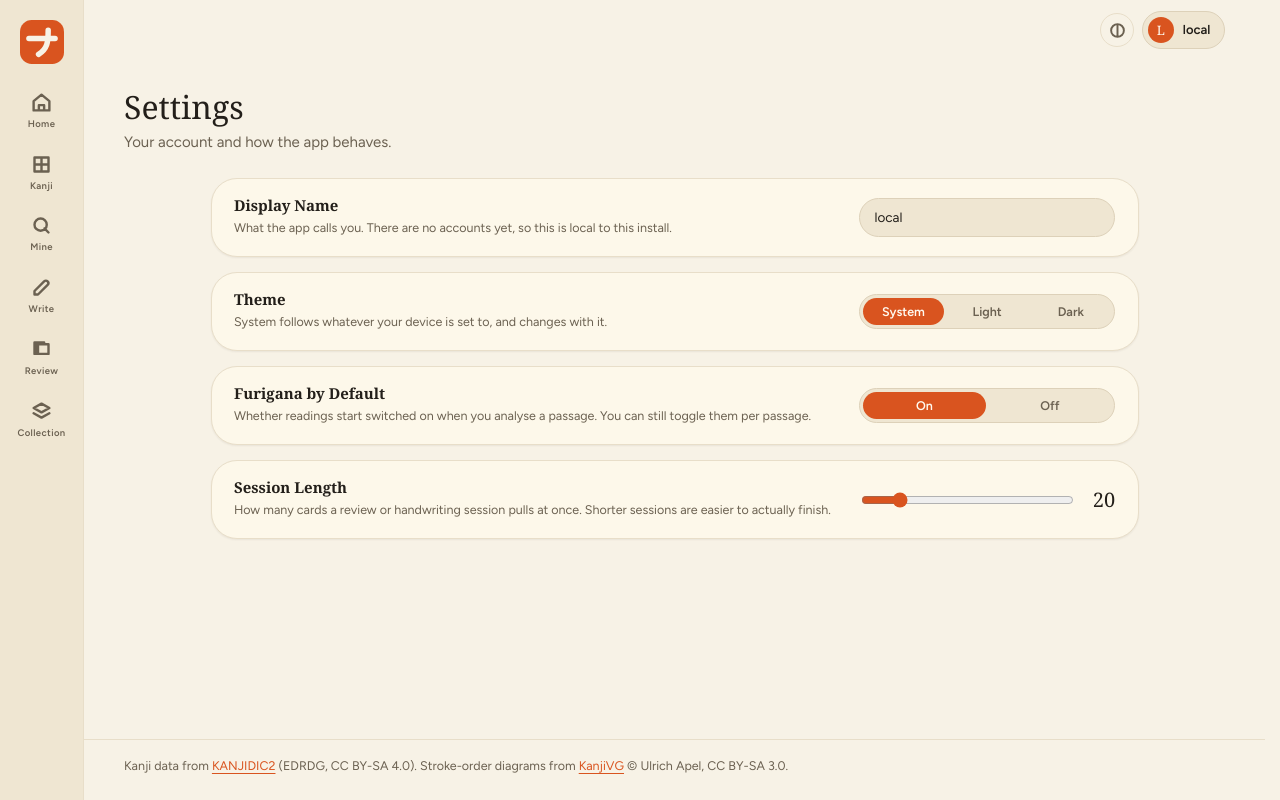
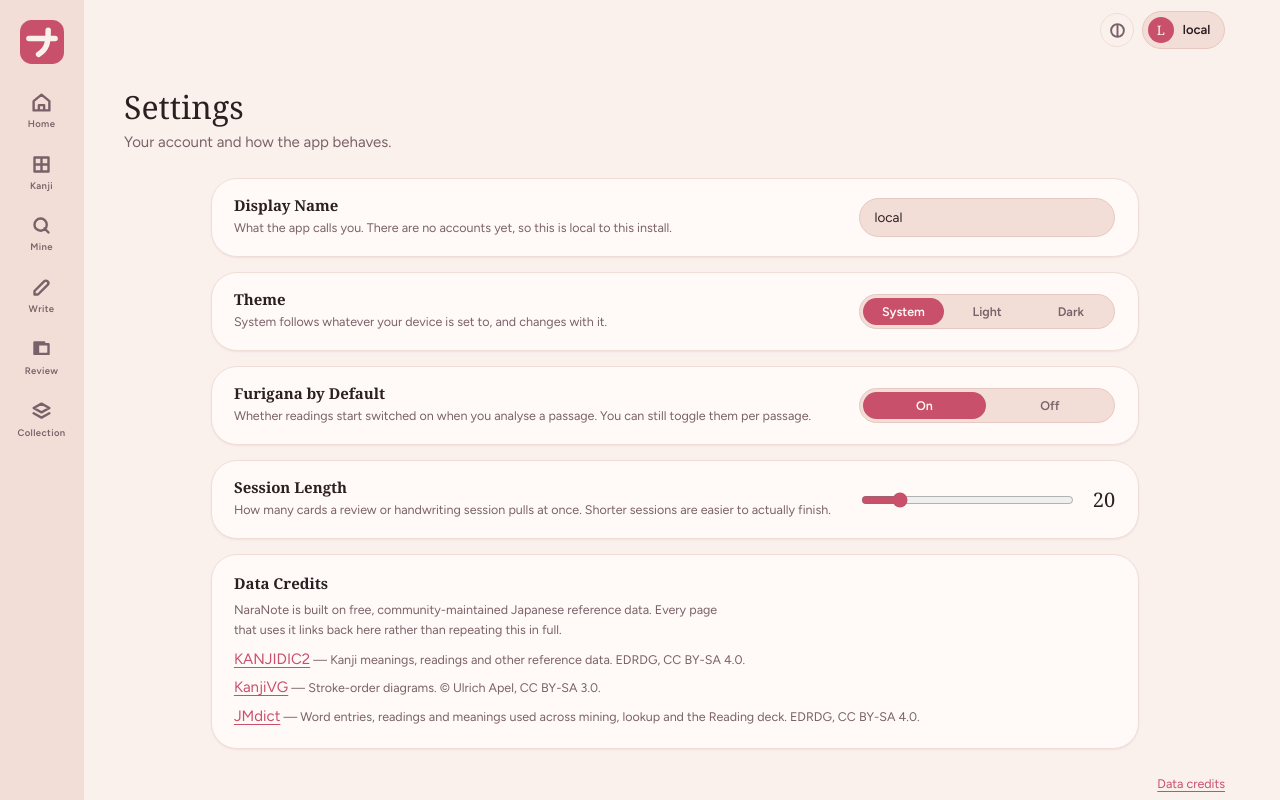
Before and after one commit to BeastMaster75/NaraNote, a React (Vite) app in the folder frontend/: page /settings in a window 1280 px wide. Built offline with nearby package versions, Linux system fonts and the light colour scheme; no server answers; a web font is replaced by a local one.

Commit message:
Refactor color palette and update credits section in SettingsPage

```diff
--- a/frontend/src/App.css
+++ b/frontend/src/App.css
@@ -182,19 +182,21 @@ code {
   color: var(--nn-bengara);
 }
 
-/* Attribution is a licence condition for KANJIDIC2 and KanjiVG, so it sits in
-   the layout rather than on one page — it can't be navigated away from. */
-/* Uncapped like .page, and sharing its horizontal padding so the attribution
-   lines up with the content above it. */
+/* Attribution is a licence condition for KANJIDIC2, KanjiVG and JMdict, so a
+   mention sits in the layout rather than on one page — it can't be navigated
+   away from. Deliberately just a link now, not the full sentence: the full
+   text lives once on Settings (#credits), and this is only here so the
+   licence's "reasonable to the medium" requirement is still met without
+   repeating three lines of legal text at the bottom of every page. */
 .credits {
   width: 100%;
   margin-top: auto;
-  padding: 1rem 2.5rem 1.5rem;
-  border-top: 1px solid var(--nn-line-soft);
+  padding: 0.4rem 2.5rem;
+  text-align: right;
 }
 
 @media (max-width: 900px) {
   .credits {
-    padding: 1rem 1.25rem 1.5rem;
+    padding: 0.4rem 1.25rem;
   }
 }
--- a/frontend/src/App.tsx
+++ b/frontend/src/App.tsx
@@ -49,11 +49,11 @@ function App() {
           <Route path="*" element={<NotFound />} />
         </Routes>
 
+        {/* The full attribution lives once on Settings — CC BY-SA still wants a
+            mention wherever the licensed data actually shows, so this stays,
+            just as quiet as something almost nobody needs to click gets to be. */}
         <footer className="credits small muted">
-          Kanji data from{' '}
-          <a href="https://www.edrdg.org/wiki/index.php/KANJIDIC_Project">KANJIDIC2</a> (EDRDG,
-          CC BY-SA 4.0). Stroke-order diagrams from{' '}
-          <a href="https://kanjivg.tagaini.net/">KanjiVG</a> &copy; Ulrich Apel, CC BY-SA 3.0.
+          <Link to="/settings#credits">Data credits</Link>
         </footer>
       </div>
     </div>
--- a/frontend/src/components/Logo.tsx
+++ b/frontend/src/components/Logo.tsx
@@ -2,7 +2,7 @@ type LogoProps = {
   /** Rendered width and height in px. The mark is drawn on a 64-unit box and
    *  scales cleanly; it was designed to stay legible down to 16. */
   size?: number
-  /** Swap tile and stroke colours. For the rare placement where the persimmon
+  /** Swap tile and stroke colours. For the rare placement where the pink
    *  tile sits too close to a surrounding accent. */
   reversed?: boolean
   /** Accessible name. Omit when the word "NaraNote" already sits beside the
@@ -19,8 +19,8 @@ type LogoProps = {
  * same geometry with literal colours (a favicon can't read CSS variables).
  */
 export function Logo({ size = 40, reversed = false, label }: LogoProps) {
-  const tile = reversed ? 'var(--nn-brand-cream)' : 'var(--nn-brand-persimmon)'
-  const ink = reversed ? 'var(--nn-brand-persimmon)' : 'var(--nn-brand-cream)'
+  const tile = reversed ? 'var(--nn-brand-cream)' : 'var(--nn-brand-pink)'
+  const ink = reversed ? 'var(--nn-brand-pink)' : 'var(--nn-brand-cream)'
 
   return (
     <svg
--- a/frontend/src/practice/WritingCanvas.tsx
+++ b/frontend/src/practice/WritingCanvas.tsx
@@ -81,8 +81,8 @@ export function WritingCanvas({
     if (!showNumbers) return
 
     const styles = getComputedStyle(canvas)
-    const accent = styles.getPropertyValue('--nn-kaki').trim() || '#d9541f'
-    const halo = styles.getPropertyValue('--nn-raised').trim() || '#fdf8ea'
+    const accent = styles.getPropertyValue('--nn-kaki').trim() || '#c9506b'
+    const halo = styles.getPropertyValue('--nn-raised').trim() || '#fffaf8'
     const fontSize = Math.max(11, size * 0.05)
 
     context.font = `600 ${fontSize}px ui-monospace, Menlo, monospace`
--- a/frontend/src/styles/brand.css
+++ b/frontend/src/styles/brand.css
@@ -1,11 +1,10 @@
 /* Brand constants.
    Deliberately separate from tokens.css: these do NOT change with the theme.
-   The logo is persimmon-on-cream on a light page and on a dark one alike —
+   The logo is the same pink-on-cream on a light page and a dark one alike —
    a mark that recolours itself isn't a mark. Themed UI colour lives in
-   tokens.css and is re-lifted from the design export; this file is hand-owned
-   and safe to edit. */
+   tokens.css; this file is hand-owned and safe to edit. */
 
 :root {
-  --nn-brand-persimmon: #d9541f; /* 柿色 — the tile */
-  --nn-brand-cream: #f7f2e6;     /* 生成り — the strokes */
+  --nn-brand-pink: #c9506b;  /* the tile — matches the hanami palette's primary */
+  --nn-brand-cream: #fbf1ec; /* the strokes — matches the hanami palette's ground */
 }
--- a/frontend/src/styles/tokens.css
+++ b/frontend/src/styles/tokens.css
@@ -1,43 +1,46 @@
 /* ─────────────────────────────────────────────────────────────────────────
-   NaraNote design tokens — lifted from the Claude Design export
-   (`Naranote UI design system/Naranote.dc.html`).
+   NaraNote design tokens.
 
-   Palette: 日本の伝統色 (traditional Japanese colours).
+   Palette: 花見 hanami — soft-spring traditional Japanese colours (sakura,
+   nadeshiko, moegi, fuji, yamabuki, kinari), replacing the earlier autumn-kiln
+   persimmon palette. Chosen deliberately, not lifted from a design export —
+   hand-owned here going forward.
 
-   The governing rule: warmth lives in the chrome — grounds, cards, spacing,
-   accents. Japanese text itself is always full contrast and never below
-   18px, because dense kanji (鬱 is 29 strokes) turn to mud at the sizes and
-   contrast that flatter Latin UI.
-
-   Re-lift this file wholesale if the design changes. Don't edit values here
-   and in the design doc separately.
+   The governing rule still holds regardless of palette: warmth lives in the
+   chrome — grounds, cards, spacing, accents. Japanese text itself is always
+   full contrast and never below 18px, because dense kanji (鬱 is 29 strokes)
+   turn to mud at the sizes and contrast that flatter Latin UI.
    ───────────────────────────────────────────────────────────────────────── */
 
 :root {
-  /* ground — warm paper, never white */
-  --nn-paper: #f7f2e6;      /* 生成り kinari — unbleached cream, app ground */
-  --nn-raised: #fdf8ea;     /* 鳥の子 torinoko — eggshell, cards above ground */
-  --nn-sunk: #efe6d2;       /* recessed wells, inputs, table headers */
-  --nn-line: #ddd1b9;       /* hairline dividers, cell borders */
-  --nn-line-soft: #e8dec9;
+  /* ground — pale pink-cream, never white and never literally pink underfoot */
+  --nn-paper: #fbf1ec;      /* pink-tinted 生成り — app ground */
+  --nn-raised: #fffaf8;     /* near-white, cards lift above ground */
+  --nn-sunk: #f3ded7;       /* recessed wells, inputs, table headers */
+  --nn-line: #e6c9c0;       /* hairline dividers, cell borders */
+  --nn-line-soft: #f0ddd6;
 
-  /* accents */
-  --nn-kaki: #d9541f;       /* 柿色 persimmon — primary action, "new" */
-  --nn-kaki-tint: #f8e2d3;
-  --nn-bengara: #8f2e14;    /* 弁柄 red ochre — errors, stroke-order faults */
-  --nn-bengara-tint: #f2ddd5;
-  --nn-yamabuki: #c98708;   /* 山吹 kerria yellow — outstanding / due */
-  --nn-yamabuki-tint: #f7e9c6;
-  --nn-matcha: #6d7a4e;     /* passed / correct */
-  --nn-matcha-tint: #e5e9d5;
+  /* accents — the given swatches are tint-strength; each is deepened here for
+     solid-fill contrast (buttons, links, badge text), with the raw swatch
+     kept as the pale -tint wash. */
+  --nn-kaki: #c9506b;       /* 撫子色 nadeshiko, deepened — primary action, "new" */
+  --nn-kaki-tint: #f6dee3;  /* ≈ 桜色 sakura-iro */
+  --nn-bengara: #b8433a;    /* warm crimson, harmonised with kaki but reads as error */
+  --nn-bengara-tint: #f3dbd6;
+  --nn-yamabuki: #c08a2e;   /* 山吹色 kerria yellow, deepened — outstanding / due */
+  --nn-yamabuki-tint: #f3e6c8;
+  --nn-matcha: #6e8351;     /* 萌黄色 moegi, deepened — passed / correct */
+  --nn-matcha-tint: #e3e8d6;
+  --nn-fuji: #8b76a8;       /* 藤色 fuji, deepened — reserved accent, not yet wired up */
+  --nn-fuji-tint: #e9e2f0;
 
   /* text — Latin UI text may be soft; Japanese never is */
-  --nn-ink: #231f1a;        /* Latin primary */
-  --nn-ink-2: #6b6151;      /* Latin secondary — NOT for Japanese */
-  --nn-ink-3: #8d8371;      /* Latin tertiary, meta, numerals */
-  --nn-jp: #141110;         /* Japanese text — always maximum contrast */
-  --nn-jp-known: #7b7263;   /* the ONE licensed soft Japanese: already-saved words */
-  --nn-on-accent: #fffaf0;
+  --nn-ink: #2b1f22;        /* Latin primary */
+  --nn-ink-2: #7a6169;      /* Latin secondary — NOT for Japanese */
+  --nn-ink-3: #998088;      /* Latin tertiary, meta, numerals */
+  --nn-jp: #1d1315;         /* Japanese text — always maximum contrast */
+  --nn-jp-known: #937e85;   /* the ONE licensed soft Japanese: already-saved words */
+  --nn-on-accent: #fff8f5;
 
   /* type */
   --nn-font-jp: "Hiragino Kaku Gothic ProN", "Hiragino Sans", "Noto Sans JP", "Yu Gothic", YuGothic, "Meiryo", sans-serif;
@@ -63,35 +66,42 @@
   --nn-r-lg: 26px;
   --nn-r-pill: 999px;
 
-  --nn-shadow: 0 1px 2px rgba(60, 45, 25, 0.07);
-  --nn-shadow-lift: 0 6px 20px rgba(60, 45, 25, 0.1);
+  --nn-shadow: 0 1px 2px rgba(90, 40, 55, 0.08);
+  --nn-shadow-lift: 0 6px 20px rgba(90, 40, 55, 0.12);
 }
 
 /* Dark theme is driven entirely by this attribute, set on <html> in main.tsx
    from the system preference. Keeping it attribute-only means one definition
-   of the dark palette rather than a duplicate inside a media query. */
+   of the dark palette rather than a duplicate inside a media query.
+
+   Same hanami family as :root, inverted: a warm near-black plum ground
+   (not the old brown sumi) with the same accent hues brightened for
+   legibility on a dark ground, the same technique the old persimmon dark
+   theme used (deepen for light backgrounds, brighten for dark ones). */
 [data-theme='dark'] {
-  --nn-paper: #1b1815;      /* 墨 sumi ground */
-  --nn-raised: #262117;
-  --nn-sunk: #141210;
-  --nn-line: #3b342b;
-  --nn-line-soft: #2e2823;
+  --nn-paper: #1e1417;      /* plum-black ground */
+  --nn-raised: #2a1b20;
+  --nn-sunk: #150e10;
+  --nn-line: #402a31;
+  --nn-line-soft: #33232a;
 
-  --nn-kaki: #f0793c;
-  --nn-kaki-tint: #3a2317;
-  --nn-bengara: #d1583a;
-  --nn-bengara-tint: #361a14;
-  --nn-yamabuki: #efb63c;
-  --nn-yamabuki-tint: #332711;
-  --nn-matcha: #a4b47a;
-  --nn-matcha-tint: #232817;
+  --nn-kaki: #f08ca3;       /* nadeshiko, brightened */
+  --nn-kaki-tint: #3d232b;
+  --nn-bengara: #e37a6c;    /* crimson, brightened */
+  --nn-bengara-tint: #3a2420;
+  --nn-yamabuki: #e6b84f;   /* kerria yellow, brightened */
+  --nn-yamabuki-tint: #362b14;
+  --nn-matcha: #a9c084;     /* moegi, brightened */
+  --nn-matcha-tint: #24291a;
+  --nn-fuji: #b9a4d9;
+  --nn-fuji-tint: #2a2333;
 
-  --nn-ink: #f2e9d7;
-  --nn-ink-2: #a79c88;
-  --nn-ink-3: #867c6b;
-  --nn-jp: #fdf8ec;
-  --nn-jp-known: #8a8071;
-  --nn-on-accent: #1b1815;
+  --nn-ink: #f5e6ea;
+  --nn-ink-2: #b99aa3;
+  --nn-ink-3: #977c85;
+  --nn-jp: #fbf1f0;
+  --nn-jp-known: #93818a;
+  --nn-on-accent: #1e1417;
 
   --nn-shadow: 0 1px 2px rgba(0, 0, 0, 0.4);
   --nn-shadow-lift: 0 8px 24px rgba(0, 0, 0, 0.45);
--- a/frontend/src/user/SettingsPage.css
+++ b/frontend/src/user/SettingsPage.css
@@ -106,6 +106,19 @@
   color: var(--nn-ink);
 }
 
+.credits-block {
+  gap: 0.6rem;
+}
+
+.credits-list {
+  list-style: none;
+  margin: 0;
+  padding: 0;
+  display: flex;
+  flex-direction: column;
+  gap: 0.35rem;
+}
+
 @media (max-width: 720px) {
   .setting {
     grid-template-columns: minmax(0, 1fr);
--- a/frontend/src/user/SettingsPage.tsx
+++ b/frontend/src/user/SettingsPage.tsx
@@ -1,6 +1,27 @@
 import { Page } from '../components/Page'
 import { useUser, type Theme } from './UserContext'
 import './SettingsPage.css'
+
+const CREDITS = [
+  {
+    name: 'KANJIDIC2',
+    href: 'https://www.edrdg.org/wiki/index.php/KANJIDIC_Project',
+    body: 'Kanji meanings, readings and other reference data.',
+    license: 'EDRDG, CC BY-SA 4.0',
+  },
+  {
+    name: 'KanjiVG',
+    href: 'https://kanjivg.tagaini.net/',
+    body: 'Stroke-order diagrams.',
+    license: '© Ulrich Apel, CC BY-SA 3.0',
+  },
+  {
+    name: 'JMdict',
+    href: 'https://www.edrdg.org/wiki/index.php/JMdict-EDICT_Dictionary_Project',
+    body: 'Word entries, readings and meanings used across mining, lookup and the Reading deck.',
+    license: 'EDRDG, CC BY-SA 4.0',
+  },
+]
 
 const THEMES: { value: Theme; label: string }[] = [
   { value: 'system', label: 'System' },
@@ -130,6 +151,22 @@ export function SettingsPage() {
             <span className="setting-value">{me.sessionSize}</span>
           </div>
         </section>
+
+        <section id="credits" className="card credits-block">
+          <h3 className="setting-title">Data Credits</h3>
+          <p className="muted small">
+            NaraNote is built on free, community-maintained Japanese reference data. Every page
+            that uses it links back here rather than repeating this in full.
+          </p>
+          <ul className="credits-list">
+            {CREDITS.map((source) => (
+              <li key={source.name}>
+                <a href={source.href}>{source.name}</a>
+                <span className="muted small"> — {source.body} {source.license}.</span>
+              </li>
+            ))}
+          </ul>
+        </section>
       </div>
     </Page>
   )
```
Also changed, not shown: frontend/public/favicon.svg, 1 other file (tests, documents, lock files or other folders).
